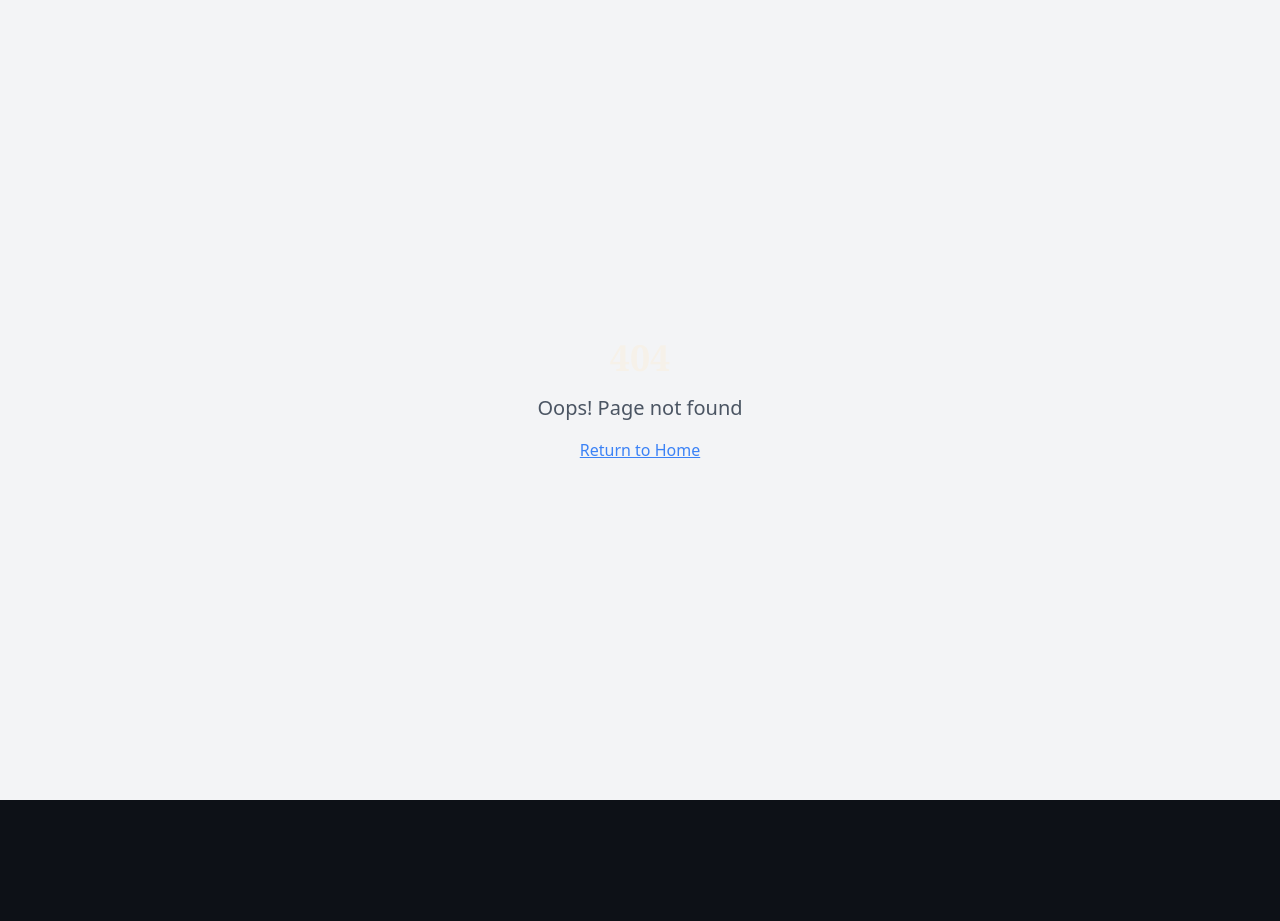
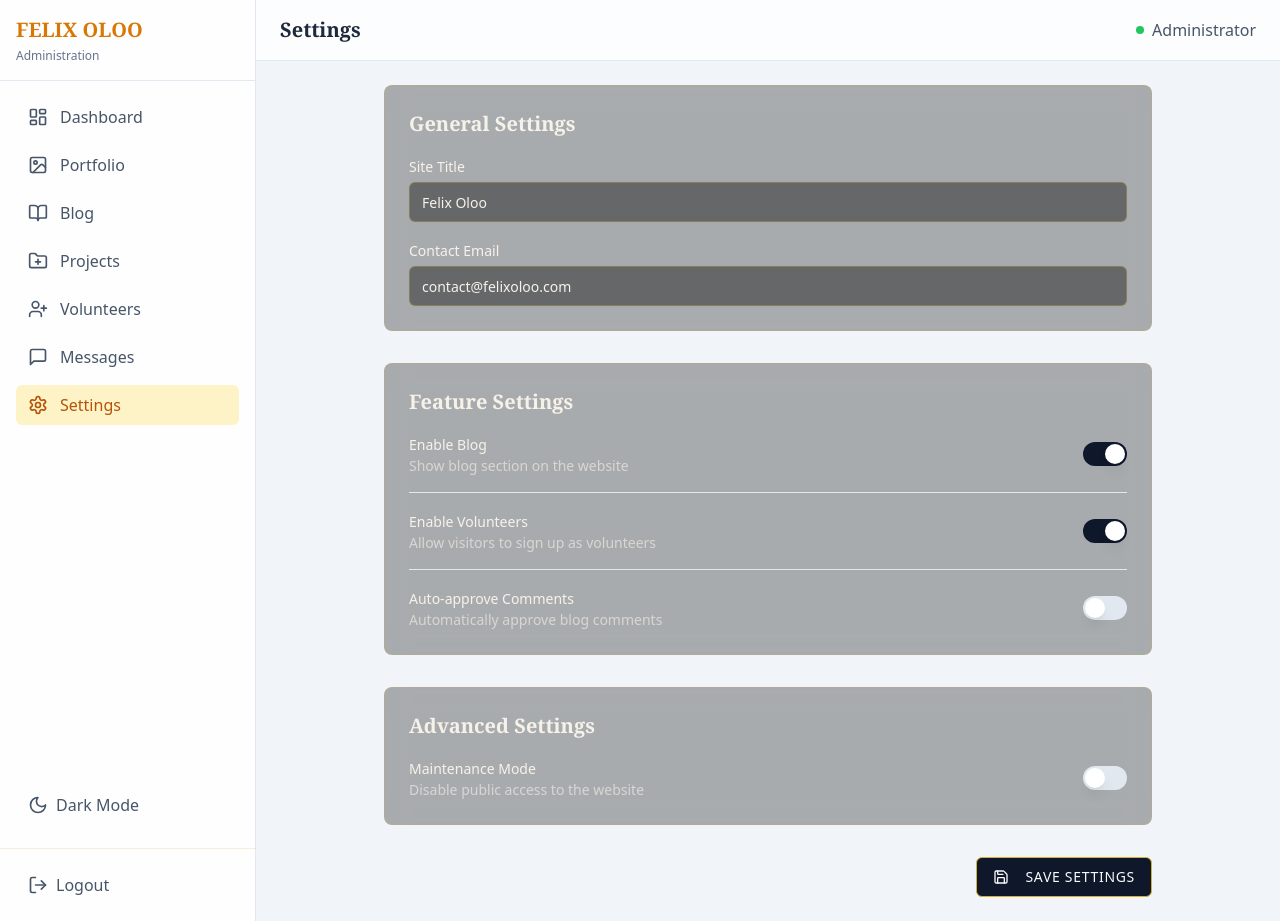
Before and after one commit to SavannahPrime/felixupdav2-073fb403, a React (Vite) app: page /admin/settings in a window 1280 px wide. Before the commit this address had no page. Before the commit the page ends 800 px from the top, so only its background shows below. Built offline with nearby package versions, Linux system fonts and the light colour scheme; sample sign-in values are in the browser's storage.

Commit message:
Fix: Implement admin routes and tabs
This commit implements the admin routes and tabs for portfolio, blog, projects, volunteers, messages, and settings. It also syncs the admin panel with Supabase.

```diff
--- a/src/App.tsx
+++ b/src/App.tsx
@@ -14,6 +14,12 @@ import Projects from "./pages/Projects";
 import Volunteer from "./pages/Volunteer";
 import AdminLogin from "./pages/Admin/Login";
 import AdminDashboard from "./pages/Admin/Dashboard";
+import AdminPortfolio from "./pages/Admin/Portfolio";
+import AdminBlog from "./pages/Admin/Blog";
+import AdminProjects from "./pages/Admin/Projects";
+import AdminVolunteers from "./pages/Admin/Volunteers";
+import AdminMessages from "./pages/Admin/Messages";
+import AdminSettings from "./pages/Admin/Settings";
 import NotFound from "./pages/NotFound";
 
 const queryClient = new QueryClient();
@@ -35,6 +41,12 @@ const App = () => (
           <Route path="/contact" element={<Contact />} />
           <Route path="/admin/login" element={<AdminLogin />} />
           <Route path="/admin/dashboard" element={<AdminDashboard />} />
+          <Route path="/admin/portfolio" element={<AdminPortfolio />} />
+          <Route path="/admin/blog" element={<AdminBlog />} />
+          <Route path="/admin/projects" element={<AdminProjects />} />
+          <Route path="/admin/volunteers" element={<AdminVolunteers />} />
+          <Route path="/admin/messages" element={<AdminMessages />} />
+          <Route path="/admin/settings" element={<AdminSettings />} />
           <Route path="*" element={<NotFound />} />
         </Routes>
       </BrowserRouter>
--- a/src/CustomApp.tsx
+++ b/src/CustomApp.tsx
@@ -20,6 +20,7 @@ import AdminBlog from './pages/Admin/Blog';
 import AdminProjects from './pages/Admin/Projects';
 import AdminVolunteers from './pages/Admin/Volunteers';
 import AdminMessages from './pages/Admin/Messages';
+import AdminSettings from './pages/Admin/Settings';
 
 const CustomApp: React.FC = () => {
   return (
@@ -40,6 +41,7 @@ const CustomApp: React.FC = () => {
         <Route path="/admin/projects" element={<AdminProjects />} />
         <Route path="/admin/volunteers" element={<AdminVolunteers />} />
         <Route path="/admin/messages" element={<AdminMessages />} />
+        <Route path="/admin/settings" element={<AdminSettings />} />
         <Route path="*" element={<NotFound />} />
       </Routes>
       <Toaster />
--- /dev/null
+++ b/src/pages/Admin/Settings.tsx
@@ -0,0 +1,180 @@
+
+import { useState, useEffect } from 'react';
+import { useLocation } from 'react-router-dom';
+import { Settings as SettingsIcon, Save, AlertTriangle } from 'lucide-react';
+import { toast } from 'sonner';
+import AdminLayout from '../../components/Admin/AdminLayout';
+import { Button } from "@/components/ui/button";
+import { Input } from "@/components/ui/input";
+import { Label } from "@/components/ui/label";
+import { Switch } from "@/components/ui/switch";
+import { Separator } from "@/components/ui/separator";
+
+interface SettingsState {
+  siteTitle: string;
+  contactEmail: string;
+  enableBlog: boolean;
+  enableVolunteers: boolean;
+  autoApproveComments: boolean;
+  maintenance: boolean;
+}
+
+const AdminSettings = () => {
+  const location = useLocation();
+  const [settings, setSettings] = useState<SettingsState>({
+    siteTitle: 'Felix Oloo',
+    contactEmail: 'contact@felixoloo.com',
+    enableBlog: true,
+    enableVolunteers: true,
+    autoApproveComments: false,
+    maintenance: false
+  });
+  const [loading, setLoading] = useState(false);
+
+  const handleChange = (field: keyof SettingsState, value: string | boolean) => {
+    setSettings(prev => ({
+      ...prev,
+      [field]: value
+    }));
+  };
+
+  const handleSubmit = async (e: React.FormEvent) => {
+    e.preventDefault();
+    setLoading(true);
+
+    // Simulate API call
+    setTimeout(() => {
+      toast.success('Settings saved successfully');
+      setLoading(false);
+    }, 800);
+  };
+
+  return (
+    <AdminLayout title="Settings" currentPath={location.pathname}>
+      <div className="max-w-3xl mx-auto">
+        <form onSubmit={handleSubmit} className="space-y-8">
+          <div className="bg-black/30 backdrop-blur-md border border-fashion-gold/20 rounded-lg p-6">
+            <h3 className="text-xl font-serif text-fashion-champagne mb-4">General Settings</h3>
+            <div className="space-y-4">
+              <div className="grid grid-cols-1 gap-4">
+                <div>
+                  <Label htmlFor="siteTitle">Site Title</Label>
+                  <Input
+                    id="siteTitle"
+                    value={settings.siteTitle}
+                    onChange={(e) => handleChange('siteTitle', e.target.value)}
+                    className="bg-black/40 border-fashion-gold/30 text-fashion-champagne mt-1"
+                  />
+                </div>
+
+                <div>
+                  <Label htmlFor="contactEmail">Contact Email</Label>
+                  <Input
+                    id="contactEmail"
+                    type="email"
+                    value={settings.contactEmail}
+                    onChange={(e) => handleChange('contactEmail', e.target.value)}
+                    className="bg-black/40 border-fashion-gold/30 text-fashion-champagne mt-1"
+                  />
+                </div>
+              </div>
+            </div>
+          </div>
+
+          <div className="bg-black/30 backdrop-blur-md border border-fashion-gold/20 rounded-lg p-6">
+            <h3 className="text-xl font-serif text-fashion-champagne mb-4">Feature Settings</h3>
+            <div className="space-y-4">
+              <div className="flex items-center justify-between">
+                <div>
+                  <Label htmlFor="enableBlog" className="text-fashion-champagne">Enable Blog</Label>
+                  <p className="text-sm text-fashion-champagne/60">Show blog section on the website</p>
+                </div>
+                <Switch
+                  id="enableBlog"
+                  checked={settings.enableBlog}
+                  onCheckedChange={(checked) => handleChange('enableBlog', checked)}
+                />
+              </div>
+
+              <Separator className="border-fashion-gold/10" />
+
+              <div className="flex items-center justify-between">
+                <div>
+                  <Label htmlFor="enableVolunteers" className="text-fashion-champagne">Enable Volunteers</Label>
+                  <p className="text-sm text-fashion-champagne/60">Allow visitors to sign up as volunteers</p>
+                </div>
+                <Switch
+                  id="enableVolunteers"
+                  checked={settings.enableVolunteers}
+                  onCheckedChange={(checked) => handleChange('enableVolunteers', checked)}
+                />
+              </div>
+
+              <Separator className="border-fashion-gold/10" />
+
+              <div className="flex items-center justify-between">
+                <div>
+                  <Label htmlFor="autoApproveComments" className="text-fashion-champagne">Auto-approve Comments</Label>
+                  <p className="text-sm text-fashion-champagne/60">Automatically approve blog comments</p>
+                </div>
+                <Switch
+                  id="autoApproveComments"
+                  checked={settings.autoApproveComments}
+                  onCheckedChange={(checked) => handleChange('autoApproveComments', checked)}
+                />
+              </div>
+            </div>
+          </div>
+
+          <div className="bg-black/30 backdrop-blur-md border border-fashion-gold/20 rounded-lg p-6">
+            <h3 className="text-xl font-serif text-fashion-champagne mb-4">Advanced Settings</h3>
+            <div className="space-y-4">
+              <div className="flex items-center justify-between">
+                <div>
+                  <Label htmlFor="maintenance" className="text-fashion-champagne">Maintenance Mode</Label>
+                  <p className="text-sm text-fashion-champagne/60">Disable public access to the website</p>
+                </div>
+                <Switch
+                  id="maintenance"
+                  checked={settings.maintenance}
+                  onCheckedChange={(checked) => handleChange('maintenance', checked)}
+                />
+              </div>
+
+              {settings.maintenance && (
+                <div className="mt-4 p-4 border border-amber-500/20 bg-amber-500/5 rounded-md flex items-start">
+                  <AlertTriangle className="text-amber-500 mt-0.5 mr-2 h-5 w-5 flex-shrink-0" />
+                  <p className="text-sm text-amber-300">
+                    When maintenance mode is enabled, only administrators will be able to access the website. All other visitors will see a maintenance page.
+                  </p>
+                </div>
+              )}
+            </div>
+          </div>
+
+          <div className="flex justify-end">
+            <Button
+              type="submit"
+              className="btn-luxury flex items-center"
+              disabled={loading}
+            >
+              {loading ? (
+                <>
+                  <div className="h-4 w-4 mr-2 rounded-full border-2 border-fashion-gold border-t-transparent animate-spin"></div>
+                  Saving...
+                </>
+              ) : (
+                <>
+                  <Save className="mr-2 h-4 w-4" />
+                  Save Settings
+                </>
+              )}
+            </Button>
+          </div>
+        </form>
+      </div>
+    </AdminLayout>
+  );
+};
+
+export default AdminSettings;
```
